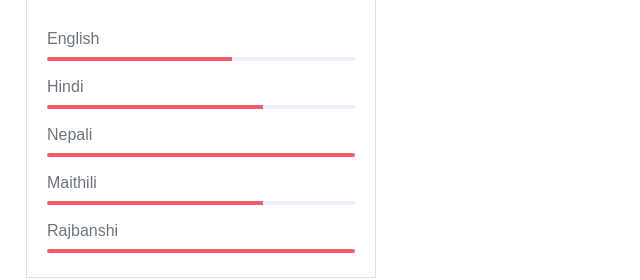
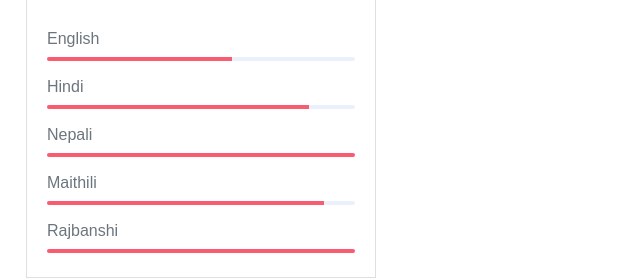
Before and after one commit to bibekey/bibekresume, a website: page index.html in a window 1280 px wide. Shown: the part 1786-2066 px from the top of the page, 439-1079 px from the left. Drawn offline with Linux system fonts and the light colour scheme; some packages are replaced by stand-ins of ours.

Commit message:
Update index.html

```diff
--- a/index.html
+++ b/index.html
@@ -204,7 +204,7 @@
                             </div>
                             <h6>Hindi</h6>
                             <div class="progress mb-3">
-                                <div class="progress-bar bg-danger" role="progressbar" style="width: 70%" aria-valuenow="50" aria-valuemin="0" aria-valuemax="100"></div>
+                                <div class="progress-bar bg-danger" role="progressbar" style="width: 85%" aria-valuenow="50" aria-valuemin="0" aria-valuemax="100"></div>
                             </div>
                            <h6>Nepali</h6>
                             <div class="progress mb-3">
@@ -212,7 +212,7 @@
                             </div>
                             <h6>Maithili</h6>
                             <div class="progress mb-3">
-                                <div class="progress-bar bg-danger" role="progressbar" style="width: 70%" aria-valuenow="50" aria-valuemin="0" aria-valuemax="100"></div>
+                                <div class="progress-bar bg-danger" role="progressbar" style="width: 90%" aria-valuenow="50" aria-valuemin="0" aria-valuemax="100"></div>
                             </div>
                             <h6>Rajbanshi</h6>
                             <div class="progress mb-3">
```
